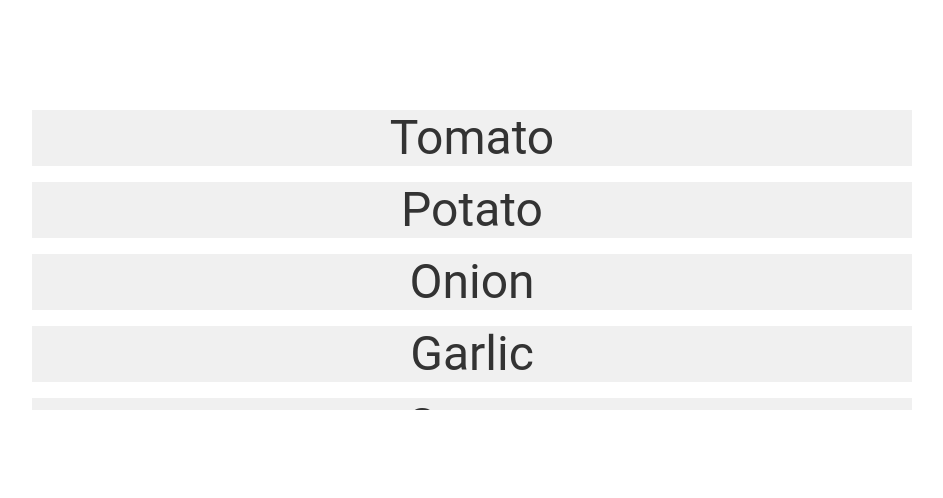
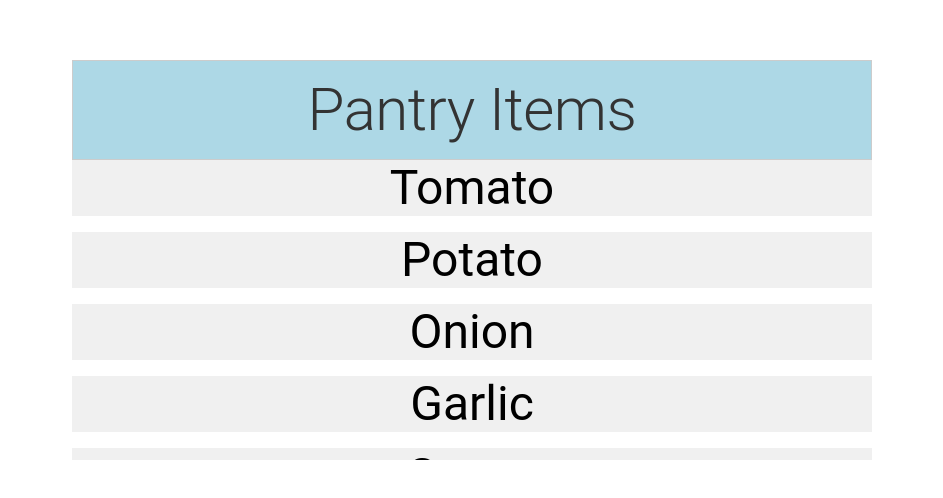
Before and after one commit to Steven-Ou/pantry, a Next.js app: page / in a window 1280 px wide. Shown: the part 140-638 px from the top of the page, without its empty margins (168-1111 px from the left). Built offline with nearby package versions, Linux system fonts and the light colour scheme.

Commit message:
Upgrading in process

```diff
--- a/app/page.js
+++ b/app/page.js
@@ -1,4 +1,5 @@
 import {Box,Stack, Typography} from "@mui/material";
+import { lightBlue } from "@mui/material/colors";
 
 const item = [ 'tomato','potato','onion','garlic','carrot','lettuce','kale','cucumber']
 
@@ -10,9 +11,23 @@ export default function Home() {
       height="100vh"
       display = {'flex'}
       justifyContent={'center'}
+      flexDirection={'column'}
       alignItems={'center'}
     >
-      <Stack width="880px" height="300px" spacing ={2} overflow={'auto'}>
+      <Box
+      width ="800px"
+      height="100px"
+      bgcolor={'#ADD8E6'}
+      display={'flex'}
+      justifyContent={'center'}
+      alignItems={'center'}
+      border={'1px solid #ccc'}>
+        <Typography variant={'h2'} color={'#333'} textAlign={'center'} >
+           Pantry Items
+        </Typography>
+
+      </Box>
+      <Stack width="800px" height="300px" spacing={2} overflow={'auto'}>
         {item.map((i)=>(
           <Box
             key={i}
@@ -23,7 +38,7 @@ export default function Home() {
             alignItems={'center'}
             bgcolor={'#f0f0f0'}
           >
-            <Typography variant={'h3'} color={'#333'} textAlign={'center'} >
+            <Typography variant={'h3'} color={'black'} textAlign={'center'} >
               {
                 // Capitalize the first letter of the item
                 i.charAt(0).toUpperCase()+ i.slice(1)
```
